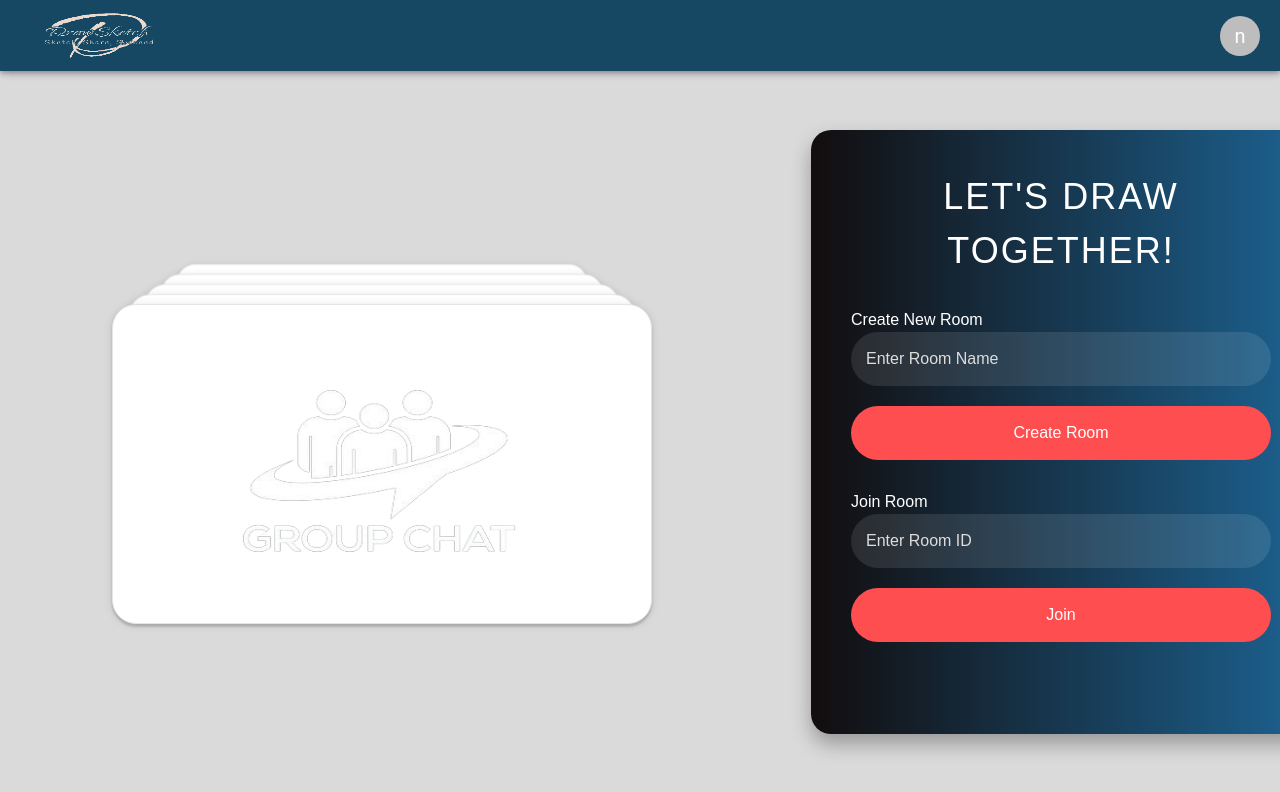
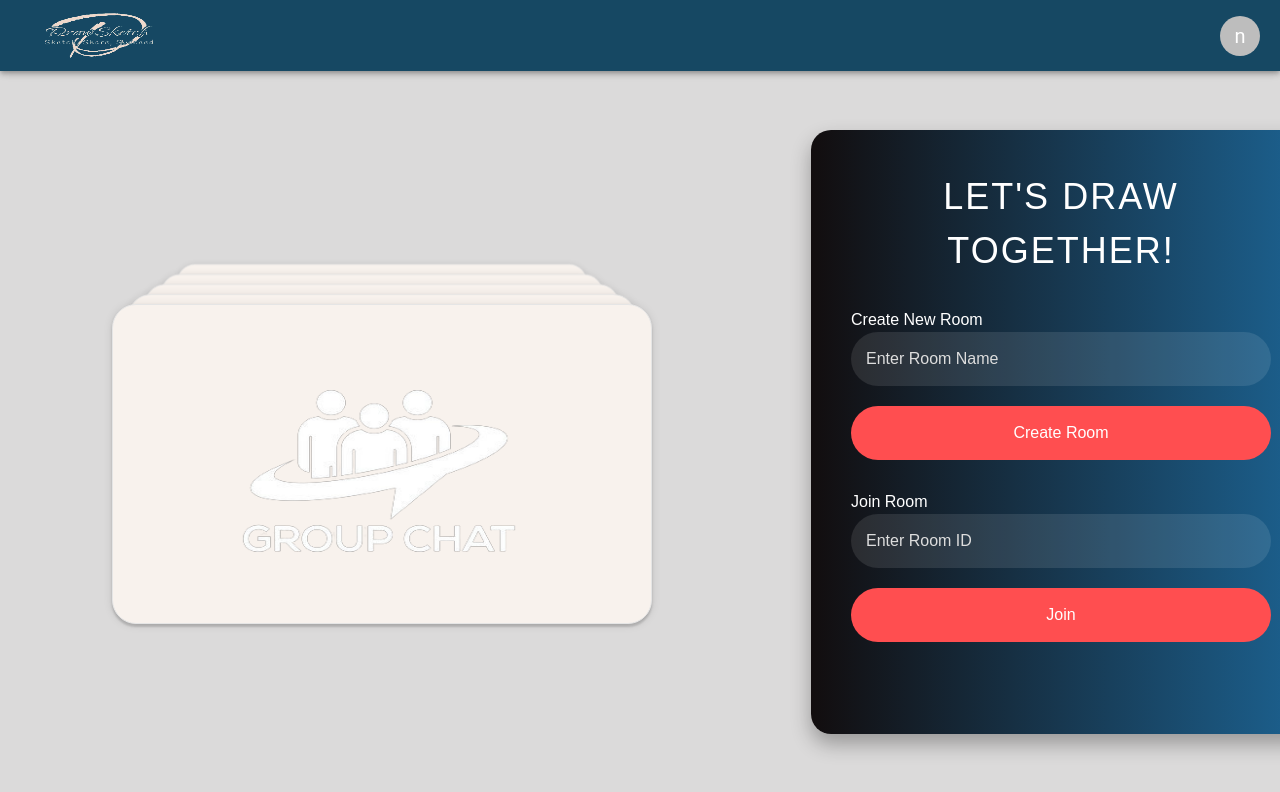
Before and after one commit to 23kartik/whiteboard_frontend, a React (Create React App) app: page /room in a window 1280 px wide. Shown: the top 792 px of the page. Built offline with nearby package versions, Linux system fonts and the light colour scheme; no server answers; sample sign-in values are in the browser's storage.

Commit message:
color changes

```diff
--- a/src/components/ui/card-stack.jsx
+++ b/src/components/ui/card-stack.jsx
@@ -35,7 +35,7 @@ export const CardStack = ({
           style={{
             transformOrigin: "top center",
 
-            backgroundColor:'white'
+            backgroundColor:'#F8F2ED'
           }}
           animate={{
             top: index * -CARD_OFFSET,
```
